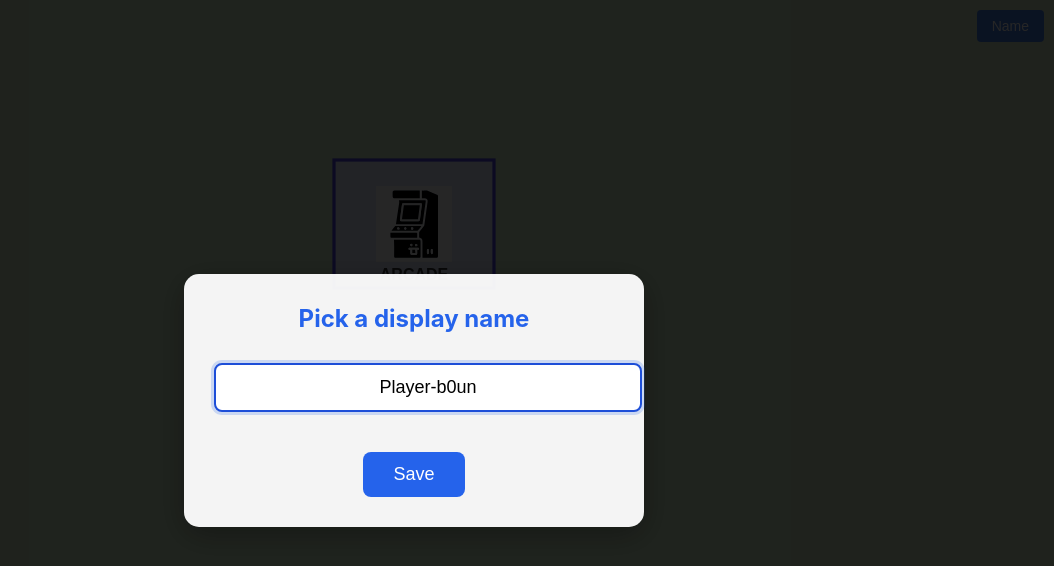
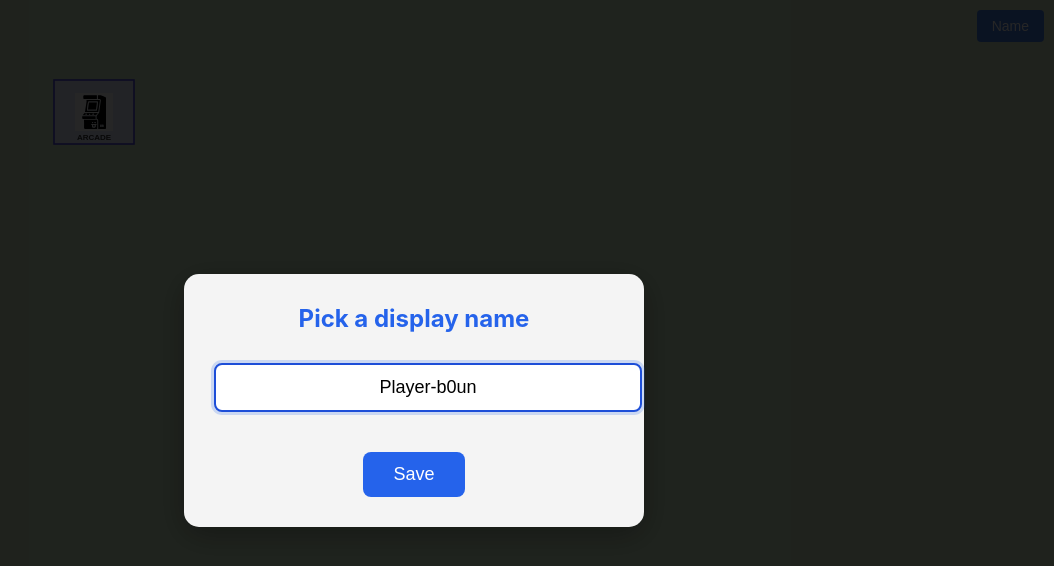
Before and after one commit to cyberchicken1231/game-town, a plain HTML site: page static/index.html in a window 1280 px wide. Shown: the whole page, without its empty margins (226-1280 px from the left). Drawn offline with Linux system fonts and the light colour scheme.

Commit message:
fix mapping

```diff
--- a/static/index.html
+++ b/static/index.html
@@ -26,8 +26,9 @@
 
   // Set canvas size to window size and maintain game scale
   let canvasScale = 1;
-  const GAME_WIDTH = 1000;
-  const GAME_HEIGHT = 1000;
+  // Increase the logical map size to 2000x2000
+  const GAME_WIDTH = 2000;
+  const GAME_HEIGHT = 2000;
 
   function resizeCanvas() {
     canvas.width = window.innerWidth;
```
